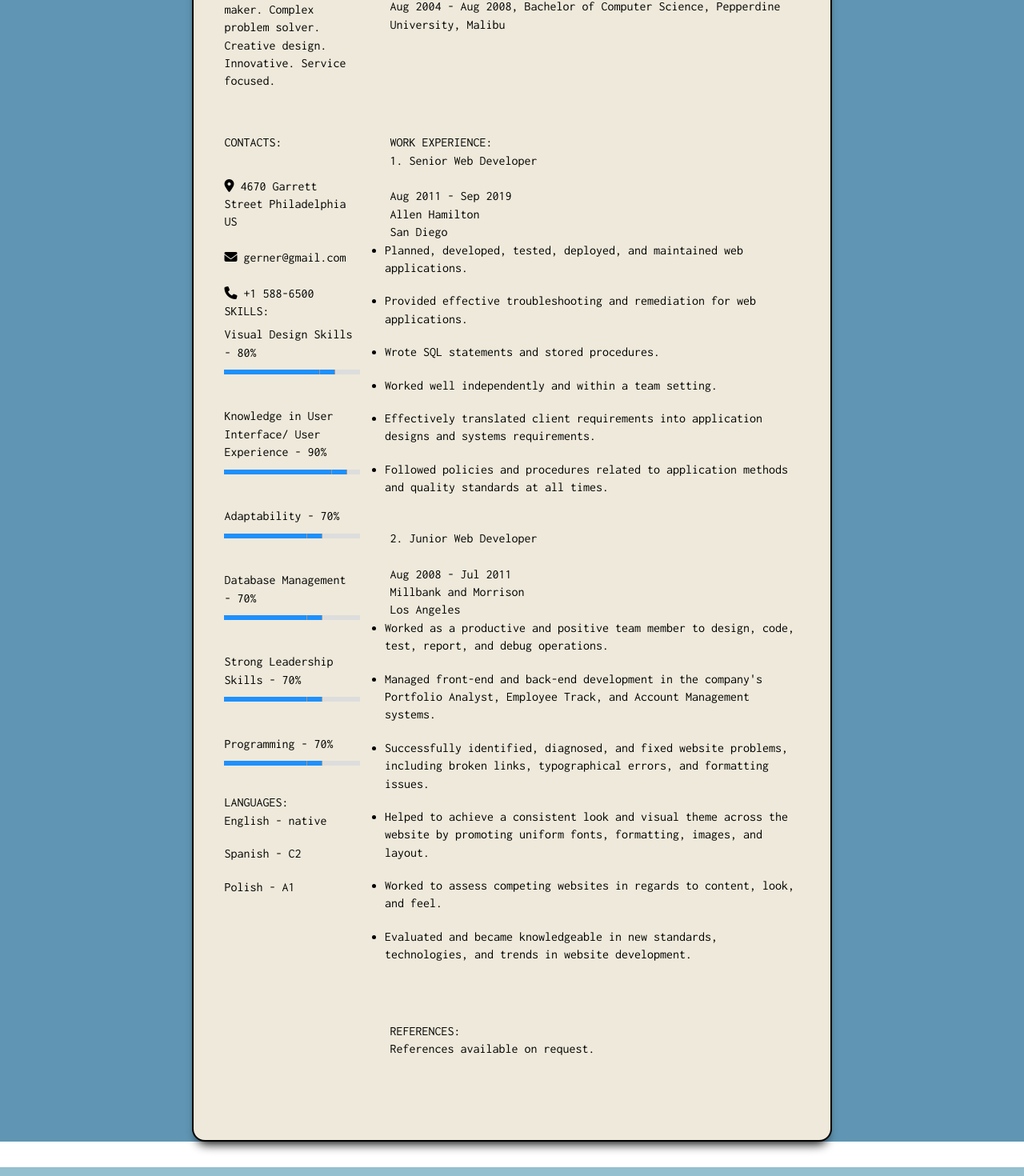
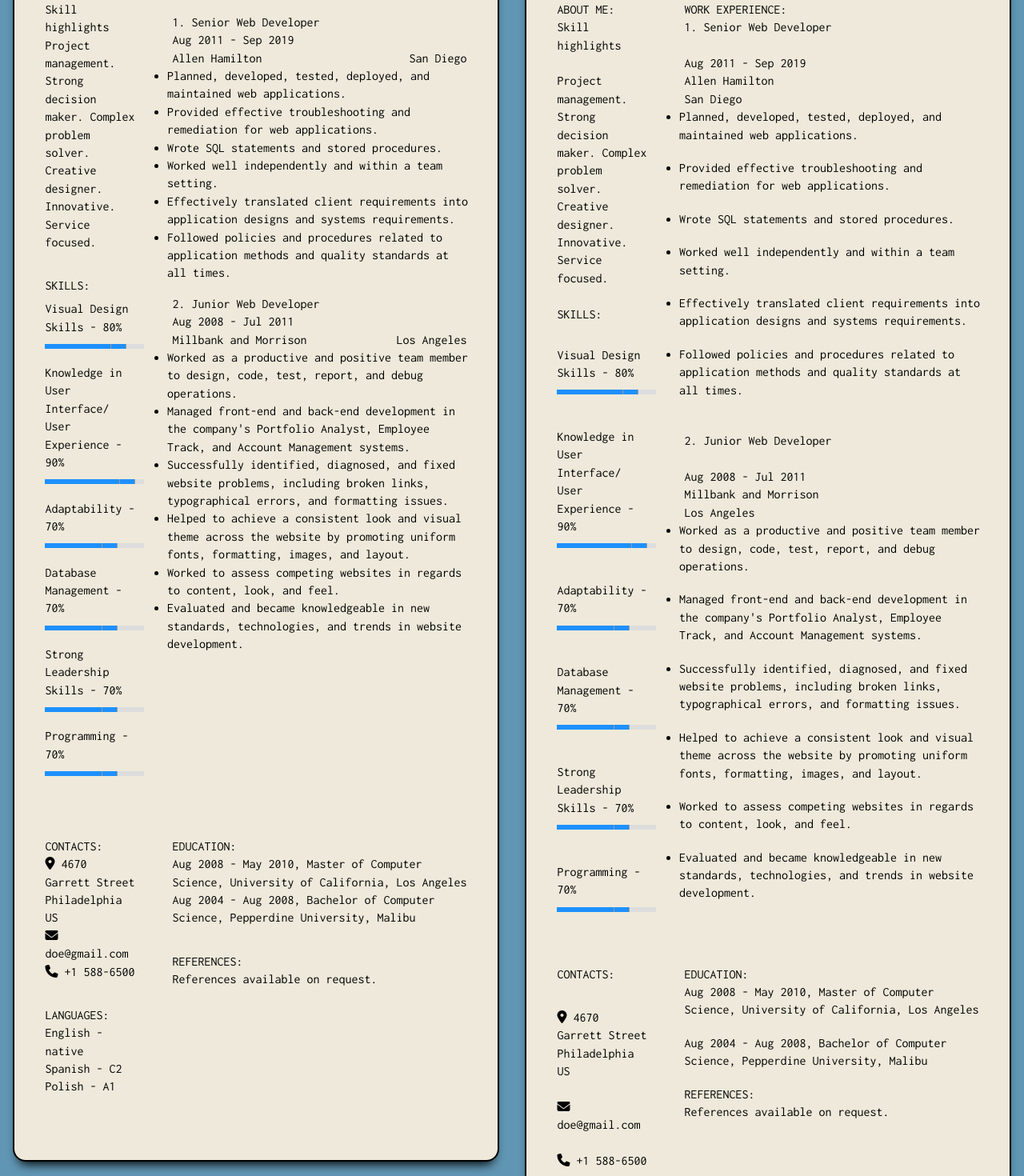
Before and after one commit to DiKeySnakes/cv-application-project, a React (Create React App) app: page / in a window 1280 px wide. Shown: the part 545-2015 px from the top of the page at 80% size. Built offline with nearby package versions, Linux system fonts and the light colour scheme; the HTML template or start-up script is replaced by a standard one.

Commit message:
Add preview section

```diff
--- a/src/components/CVBuilder.js
+++ b/src/components/CVBuilder.js
@@ -12,7 +12,7 @@ import uniqid from 'uniqid';
 import 'uimini';
 
 const Wrapper = styled.div`
-  max-width: 800px;
+  max-width: 95%;
   margin: 2rem auto;
   padding: 3rem 2rem;
   background-color: #eee9da;
@@ -37,6 +37,21 @@ const Sidebar = styled.div`
 const Content = styled.div`
   flex: 3;
   margin-left: 1rem;
+`;
+
+const Left = styled.div`
+  flex: 1;
+`;
+
+const Right = styled.div`
+  flex: 1;
+`;
+
+const AuxillaryWrapper = styled.div`
+  display: flex;
+  flex-direction: row;
+  justify-content: space-between;
+  align-items: center;
 `;
 
 const Button = styled.button`
@@ -435,9 +450,124 @@ const CVBuilder = () => {
       <div className='ui-wrapper'>
         <div
           className='ui-content-wrapper'
-          style={{ backgroundColor: '#6096b4' }}>
+          style={{
+            backgroundColor: '#6096b4',
+            display: 'grid',
+            gridTemplateColumns: '1fr 1fr',
+          }}>
+          <Left>
             <Wrapper>
               <div className='ui-container' ref={componentRef}>
+                <Row itemsCenter>
+                  <Sidebar>
+                    <Avatar />
+                  </Sidebar>
+                  <Content>
+                    <Title>{information.name}</Title>
+                    <Description>{information.description}</Description>
+                  </Content>
+                </Row>
+                <Row>
+                  <Sidebar>
+                    <Title size='3' isUppercase>
+                      About me:
+                    </Title>
+                    <Description>{information.aboutPrimary}</Description>
+                    <Description isSecondary>
+                      {information.aboutSecondary}
+                    </Description>
+                    <Title size='3' isUppercase style={{ marginTop: '2rem' }}>
+                      Skills:
+                    </Title>
+                    {information.skills.map((elem) => (
+                      <Range
+                        key={elem.id}
+                        id={elem.id}
+                        name={elem.name}
+                        percent={elem.percent}
+                      />
+                    ))}
+                  </Sidebar>
+                  <Content>
+                    <Title size='3' isUppercase>
+                      Work experience:
+                    </Title>
+                    {workExperience.map((elem, index) => (
+                      <div key={uniqid()} id={elem.id}>
+                        <Title
+                          id={elem.id}
+                          size={'4'}
+                          style={{ marginTop: '1rem' }}>
+                          {index + 1}. {elem.title}
+                        </Title>
+                        <Description isSecondary>
+                          <span>{elem.period}</span>
+                        </Description>
+                        <AuxillaryWrapper>
+                          <Description isSecondary>
+                            <span>{elem.employer}</span>
+                          </Description>
+                          <Description isSecondary>
+                            <span>{elem.city}</span>
+                          </Description>
+                        </AuxillaryWrapper>
+                        <ul id={elem.id} className='ui-ul'>
+                          {elem.list.map((item) => (
+                            <li key={uniqid()} id={item.id} className='ui-li'>
+                              {item.activity}
+                            </li>
+                          ))}
+                        </ul>
+                      </div>
+                    ))}
+                  </Content>
+                </Row>
+                <Row>
+                  <Sidebar>
+                    <Title size={'3'} isUppercase style={{ marginTop: '2rem' }}>
+                      Contacts:
+                    </Title>
+                    <Description isPrimary>
+                      <i className='fa-solid fa-location-dot'></i>{' '}
+                      {information.address}
+                    </Description>
+                    <Description isPrimary>
+                      <i className='fa-solid fa-envelope'></i>{' '}
+                      {information.email}
+                    </Description>
+                    <Description isPrimary>
+                      <i className='fa-solid fa-phone'></i> {information.phone}
+                    </Description>
+                    <Title size={'3'} isUppercase style={{ marginTop: '2rem' }}>
+                      Languages:
+                    </Title>
+                    {information.languages.map((elem) => (
+                      <Description key={uniqid()} id={elem.id}>
+                        {elem.text}
+                      </Description>
+                    ))}
+                  </Sidebar>
+                  <Content>
+                    <Title size='3' isUppercase style={{ marginTop: '2rem' }}>
+                      Education:
+                    </Title>
+                    {information.education.map((elem) => (
+                      <Description key={elem.id} id={elem.id}>
+                        {elem.text}
+                      </Description>
+                    ))}
+                    <Title size={'3'} isUppercase style={{ marginTop: '2rem' }}>
+                      References:
+                    </Title>
+                    <Description>{information.references}</Description>
+                  </Content>
+                </Row>
+              </div>
+            </Wrapper>
+          </Left>
+          <Right>
+            <Wrapper>
+              <div className='ui-container'>
                 <Row itemsCenter>
                   <Sidebar>
                     <Avatar />
@@ -475,67 +605,6 @@ const CVBuilder = () => {
                       onClick={handleAboutSecondarySave}>
                       {information.aboutSecondary}
                     </Description>
-                </Sidebar>
-                <Content>
-                  <Title
-                    size='3'
-                    isUppercase
-                    isShowButton
-                    buttonText='Add element'
-                    onClick={handleEducationAddClick}>
-                    Education:
-                  </Title>
-                  {information.education.map((elem) => (
-                    <div key={uniqid()}>
-                      <Description key={elem.id} id={elem.id}>
-                        {elem.text}
-                      </Description>
-                      <ButtonGroup key={uniqid()}>
-                        <Button
-                          key={uniqid()}
-                          className='ui-button isLink'
-                          onClick={handleEducationSave}>
-                          Save element
-                        </Button>
-                        <Button
-                          key={uniqid()}
-                          className='ui-button isLink'
-                          onClick={handleEducationRemoveClick}>
-                          Remove element
-                        </Button>
-                      </ButtonGroup>
-                    </div>
-                  ))}
-                </Content>
-              </Row>
-              <Row>
-                <Sidebar>
-                  <Title size={'3'} isUppercase>
-                    Contacts:
-                  </Title>
-                  <Description
-                    isPrimary
-                    style={{ marginTop: '2rem' }}
-                    isShowButton
-                    buttonText='Save'
-                    onClick={handleAddressSave}>
-                    <i className='fa-solid fa-location-dot'></i>{' '}
-                    {information.address}
-                  </Description>
-                  <Description
-                    isPrimary
-                    isShowButton
-                    buttonText='Save'
-                    onClick={handleEmailSave}>
-                    <i className='fa-solid fa-envelope'></i> {information.email}
-                  </Description>
-                  <Description
-                    isPrimary
-                    isShowButton
-                    buttonText='Save'
-                    onClick={handlePhoneSave}>
-                    <i className='fa-solid fa-phone'></i> {information.phone}
-                  </Description>
                     <Title
                       size='3'
                       isUppercase
@@ -554,35 +623,6 @@ const CVBuilder = () => {
                         onClickSave={handleSkillsSaveClick}
                         onClickRemove={handleSkillsRemoveClick}
                       />
-                  ))}
-                  <Title
-                    size={'3'}
-                    isUppercase
-                    isShowButton
-                    buttonText='Add element'
-                    onClick={handleAddLanguageElem}>
-                    Languages:
-                  </Title>
-                  {information.languages.map((elem) => (
-                    <div key={uniqid()}>
-                      <Description key={uniqid()} id={elem.id}>
-                        {elem.text}
-                      </Description>
-                      <ButtonGroup key={uniqid()}>
-                        <Button
-                          key={uniqid()}
-                          className='ui-button isLink'
-                          onClick={handleLanguageElemSave}>
-                          Save
-                        </Button>
-                        <Button
-                          key={uniqid()}
-                          className='ui-button isLink'
-                          onClick={handleRemoveLanguageElem}>
-                          Remove
-                        </Button>
-                      </ButtonGroup>
-                    </div>
                     ))}
                   </Sidebar>
                   <Content>
@@ -671,8 +711,94 @@ const CVBuilder = () => {
                   </Content>
                 </Row>
                 <Row>
-                <Sidebar></Sidebar>
+                  <Sidebar>
+                    <Title size={'3'} isUppercase>
+                      Contacts:
+                    </Title>
+                    <Description
+                      isPrimary
+                      style={{ marginTop: '2rem' }}
+                      isShowButton
+                      buttonText='Save'
+                      onClick={handleAddressSave}>
+                      <i className='fa-solid fa-location-dot'></i>{' '}
+                      {information.address}
+                    </Description>
+                    <Description
+                      isPrimary
+                      isShowButton
+                      buttonText='Save'
+                      onClick={handleEmailSave}>
+                      <i className='fa-solid fa-envelope'></i>{' '}
+                      {information.email}
+                    </Description>
+                    <Description
+                      isPrimary
+                      isShowButton
+                      buttonText='Save'
+                      onClick={handlePhoneSave}>
+                      <i className='fa-solid fa-phone'></i> {information.phone}
+                    </Description>
+                    <Title
+                      size={'3'}
+                      isUppercase
+                      isShowButton
+                      buttonText='Add element'
+                      onClick={handleAddLanguageElem}>
+                      Languages:
+                    </Title>
+                    {information.languages.map((elem) => (
+                      <div key={uniqid()}>
+                        <Description key={uniqid()} id={elem.id}>
+                          {elem.text}
+                        </Description>
+                        <ButtonGroup key={uniqid()}>
+                          <Button
+                            key={uniqid()}
+                            className='ui-button isLink'
+                            onClick={handleLanguageElemSave}>
+                            Save
+                          </Button>
+                          <Button
+                            key={uniqid()}
+                            className='ui-button isLink'
+                            onClick={handleRemoveLanguageElem}>
+                            Remove
+                          </Button>
+                        </ButtonGroup>
+                      </div>
+                    ))}
+                  </Sidebar>
                   <Content>
+                    <Title
+                      size='3'
+                      isUppercase
+                      isShowButton
+                      buttonText='Add element'
+                      onClick={handleEducationAddClick}>
+                      Education:
+                    </Title>
+                    {information.education.map((elem) => (
+                      <div key={uniqid()}>
+                        <Description key={elem.id} id={elem.id}>
+                          {elem.text}
+                        </Description>
+                        <ButtonGroup key={uniqid()}>
+                          <Button
+                            key={uniqid()}
+                            className='ui-button isLink'
+                            onClick={handleEducationSave}>
+                            Save element
+                          </Button>
+                          <Button
+                            key={uniqid()}
+                            className='ui-button isLink'
+                            onClick={handleEducationRemoveClick}>
+                            Remove element
+                          </Button>
+                        </ButtonGroup>
+                      </div>
+                    ))}
                     <Title size={'3'} isUppercase>
                       References:
                     </Title>
@@ -685,10 +811,11 @@ const CVBuilder = () => {
                   </Content>
                 </Row>
               </div>
-            <Button className='ui-button isLink' onClick={handleResetClick}>
+              <button className='ui-button isLink' onClick={handleResetClick}>
                 Reset
-            </Button>
+              </button>
             </Wrapper>
+          </Right>
         </div>
       </div>
     </>
--- a/src/components/InitInformation.js
+++ b/src/components/InitInformation.js
@@ -1,14 +1,14 @@
 import uniqid from 'uniqid';
 
 const InitInformation = {
-  name: 'Nick Gerner',
+  name: 'John Doe',
   description:
     'Experienced web developer adept in all stages of advanced web development. Knowledgeable in user interface, testing, and debugging processes. Bringing forth expertise in design, installation, testing and maintenance of web systems. Equipped with a diverse and promising skill-set. Proficient in an assortment of technologies, including Java, ASP.NET, C#, IIS, Tomcat, and Microsoft SQL Server. Able to effectively self-manage during independent projects, as well as collaborate in a team setting.',
   aboutPrimary: 'Skill highlights',
   aboutSecondary:
-    'Project management. Strong decision maker. Complex problem solver. Creative design. Innovative. Service focused.',
+    'Project management. Strong decision maker. Complex problem solver. Creative designer. Innovative. Service focused.',
   address: '4670 Garrett Street Philadelphia US',
-  email: 'gerner@gmail.com',
+  email: 'doe@gmail.com',
   phone: '+1 588-6500',
   education: [
     {
```
Lines whose indentation alone changed are shown as unchanged.
